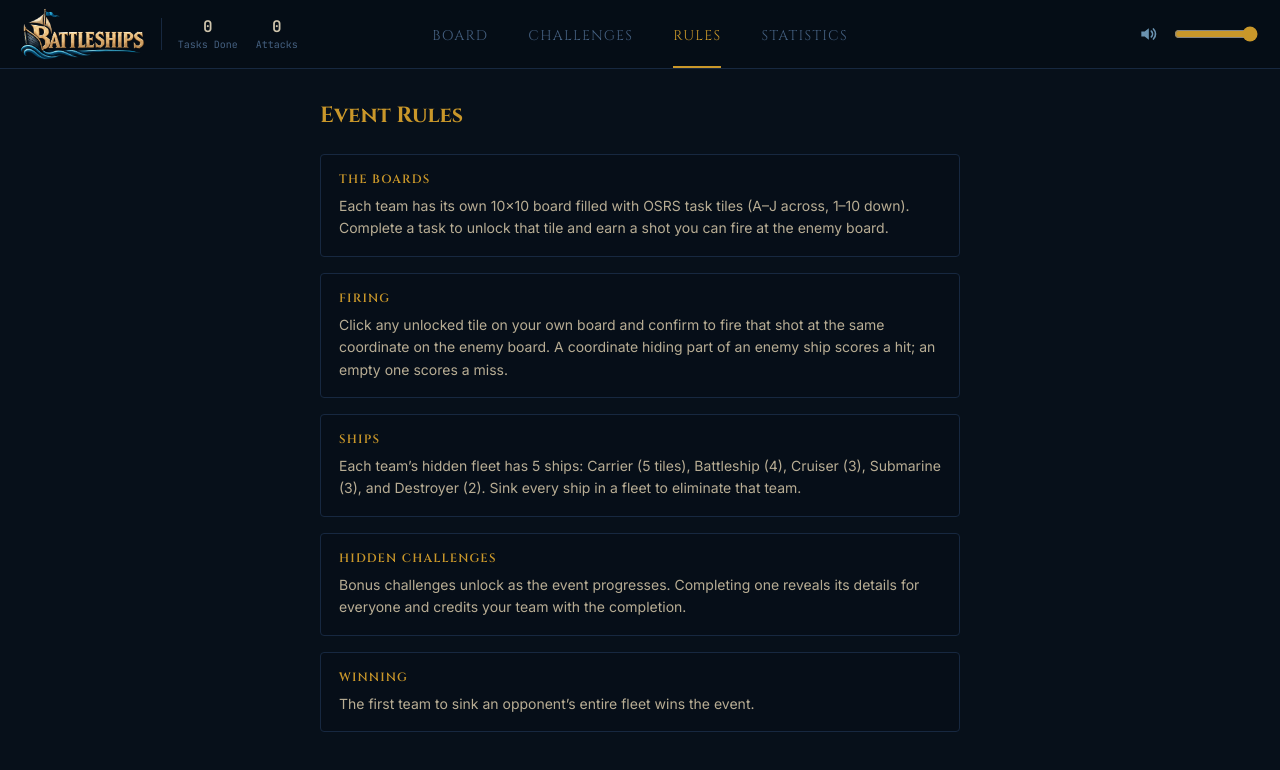
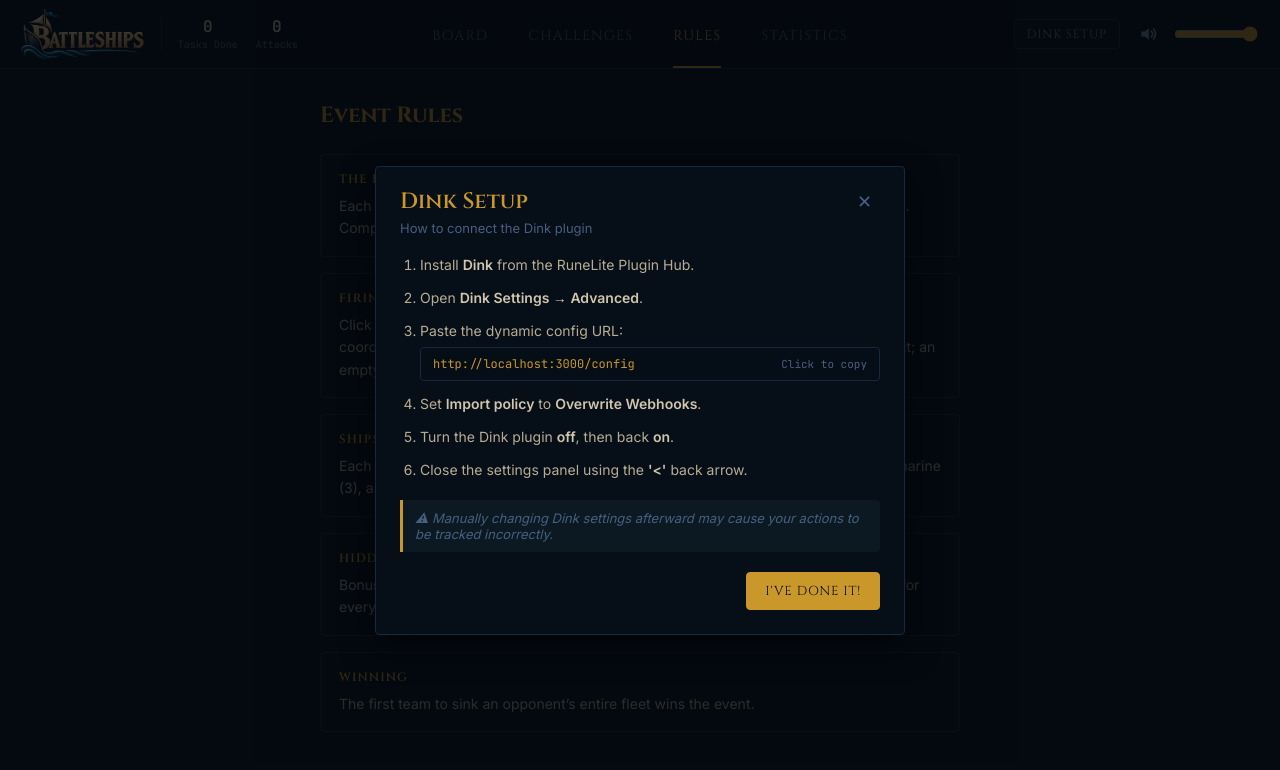
Before and after one commit to L3sius/tea-battleships-bingo-fe, a Vue app: page /rules in a window 1280 px wide. Shown: the top 770 px of the page. Built offline with nearby package versions, Linux system fonts and the light colour scheme; no server answers.

Commit message:
add dink instructions

```diff
--- /dev/null
+++ b/src/assets/dinkSetupModal.css
@@ -0,0 +1,168 @@
+.dink-setup-trigger {
+    flex-shrink: 0;
+    font-family: var(--font-display);
+    font-size: 12px;
+    letter-spacing: 0.08em;
+    text-transform: uppercase;
+    color: var(--color-secondary);
+    background: transparent;
+    border: 1px solid var(--color-border);
+    border-radius: var(--radius);
+    padding: 6px 12px;
+    cursor: pointer;
+    white-space: nowrap;
+    transition: color 0.15s, border-color 0.15s, background 0.15s;
+}
+
+.dink-setup-trigger:hover {
+    color: var(--color-fg);
+    border-color: var(--color-primary);
+    background: var(--color-primary-soft);
+}
+
+.dink-setup-backdrop {
+    position: fixed;
+    inset: 0;
+    z-index: 300;
+    background: rgba(4, 8, 14, 0.78);
+    display: flex;
+    align-items: center;
+    justify-content: center;
+    padding: 16px;
+}
+
+.dink-setup-modal {
+    width: min(480px, 92vw);
+    max-height: 82vh;
+    overflow-y: auto;
+    background: var(--color-bg-alt);
+    border: 1px solid var(--color-border);
+    border-radius: var(--radius);
+    padding: 20px 24px 24px;
+    box-shadow: 0 12px 32px rgba(0, 0, 0, 0.55);
+}
+
+.dink-setup-header {
+    display: flex;
+    align-items: flex-start;
+    justify-content: space-between;
+    gap: 12px;
+    margin-bottom: 18px;
+}
+
+.dink-setup-title {
+    font-family: var(--font-display);
+    font-size: 22px;
+    font-weight: 600;
+    color: var(--color-primary);
+    margin: 0;
+}
+
+.dink-setup-subtitle {
+    font-family: var(--font-sans);
+    font-size: 13px;
+    color: var(--color-muted);
+    margin: 4px 0 0;
+}
+
+.dink-setup-close {
+    flex-shrink: 0;
+    background: none;
+    border: none;
+    color: var(--color-muted);
+    font-size: 18px;
+    cursor: pointer;
+    padding: 4px 8px;
+}
+
+.dink-setup-close:hover {
+    color: var(--color-fg);
+}
+
+.dink-setup-steps {
+    display: flex;
+    flex-direction: column;
+    gap: 12px;
+    margin: 0;
+    padding-left: 20px;
+    font-family: var(--font-sans);
+    font-size: 14px;
+    line-height: 1.5;
+    color: var(--color-fg-dim);
+}
+
+.dink-setup-steps strong {
+    color: var(--color-fg);
+    font-weight: 600;
+}
+
+.dink-setup-code {
+    display: flex;
+    align-items: center;
+    justify-content: space-between;
+    gap: 12px;
+    width: 100%;
+    margin-top: 6px;
+    padding: 8px 12px;
+    background: var(--color-bg-deep);
+    border: 1px solid var(--color-border);
+    border-radius: var(--radius);
+    cursor: pointer;
+    text-align: left;
+    transition: border-color 0.15s;
+}
+
+.dink-setup-code:hover {
+    border-color: var(--color-primary);
+}
+
+.dink-setup-code code {
+    font-family: var(--font-mono);
+    font-size: 12px;
+    color: var(--color-primary);
+    word-break: break-all;
+}
+
+.dink-setup-copy-hint {
+    flex-shrink: 0;
+    font-family: var(--font-mono);
+    font-size: 11px;
+    color: var(--color-muted);
+}
+
+.dink-setup-note {
+    margin: 20px 0 0;
+    padding: 10px 12px;
+    font-family: var(--font-sans);
+    font-size: 13px;
+    font-style: italic;
+    color: var(--color-muted);
+    background: var(--color-card);
+    border-left: 3px solid var(--color-primary);
+    border-radius: 0 var(--radius) var(--radius) 0;
+}
+
+.dink-setup-footer {
+    display: flex;
+    justify-content: flex-end;
+    margin-top: 20px;
+}
+
+.dink-setup-done {
+    font-family: var(--font-display);
+    font-size: 13px;
+    letter-spacing: 0.06em;
+    text-transform: uppercase;
+    color: var(--color-bg-deep);
+    background: var(--color-primary);
+    border: 1px solid var(--color-primary);
+    border-radius: var(--radius);
+    padding: 9px 18px;
+    cursor: pointer;
+    transition: background 0.15s, box-shadow 0.15s;
+}
+
+.dink-setup-done:hover {
+    background: #dca838;
+    box-shadow: 0 0 16px rgba(201, 151, 42, 0.4);
+}
--- a/src/assets/topNav.css
+++ b/src/assets/topNav.css
@@ -23,6 +23,7 @@
     display: flex;
     align-items: center;
     justify-content: flex-end;
+    gap: 12px;
 }
 
 .top-nav-logo {
--- /dev/null
+++ b/src/components/DinkSetupModal.vue
@@ -0,0 +1,109 @@
+<template>
+    <button type="button" class="dink-setup-trigger" @click="open = true">Dink setup</button>
+
+    <Teleport to="body">
+        <div v-if="open" class="dink-setup-backdrop" @click.self="onBackdrop">
+            <div class="dink-setup-modal" role="dialog" aria-label="Dink setup guide">
+                <div class="dink-setup-header">
+                    <div>
+                        <h2 class="dink-setup-title">Dink Setup</h2>
+                        <p class="dink-setup-subtitle">How to connect the Dink plugin</p>
+                    </div>
+                    <button class="dink-setup-close" aria-label="Close" @click="close">✕</button>
+                </div>
+
+                <ol class="dink-setup-steps">
+                    <li>Install <strong>Dink</strong> from the RuneLite Plugin Hub.</li>
+                    <li>Open <strong>Dink Settings → Advanced</strong>.</li>
+                    <li>
+                        Paste the dynamic config URL:
+                        <button type="button" class="dink-setup-code" @click="copyUrl">
+                            <code>{{ configUrl }}</code>
+                            <span class="dink-setup-copy-hint">{{ copied ? 'Copied!' : 'Click to copy' }}</span>
+                        </button>
+                    </li>
+                    <li>Set <strong>Import policy</strong> to <strong>Overwrite Webhooks</strong>.</li>
+                    <li>Turn the Dink plugin <strong>off</strong>, then back <strong>on</strong>.</li>
+                    <li>Close the settings panel using the <strong>'&lt;'</strong> back arrow.</li>
+                </ol>
+
+                <p class="dink-setup-note">
+                    ⚠ Manually changing Dink settings afterward may cause your actions to be tracked
+                    incorrectly.
+                </p>
+
+                <div v-if="forced" class="dink-setup-footer">
+                    <button type="button" class="dink-setup-done" @click="close">I've done it!</button>
+                </div>
+            </div>
+        </div>
+    </Teleport>
+</template>
+
+<script setup lang="ts">
+import '@/assets/dinkSetupModal.css'
+import { onMounted, onUnmounted, ref, watch } from 'vue'
+import { BASE_URL } from '@/api/client'
+
+const SEEN_KEY = 'bb:dink-guide-seen'
+
+const configUrl = `${BASE_URL}/config`
+const open = ref(false)
+/** true only when auto-shown on first visit: dismissable by button / ✕ only */
+const forced = ref(false)
+const copied = ref(false)
+let copyTimer: ReturnType<typeof setTimeout> | undefined
+
+function markSeen() {
+    try {
+        localStorage.setItem(SEEN_KEY, '1')
+    } catch {
+        /* private mode / storage disabled — just show it every load */
+    }
+}
+
+function close() {
+    open.value = false
+    forced.value = false
+    markSeen()
+}
+
+function onBackdrop() {
+    if (!forced.value) close()
+}
+
+function copyUrl() {
+    navigator.clipboard.writeText(configUrl).then(() => {
+        copied.value = true
+        clearTimeout(copyTimer)
+        copyTimer = setTimeout(() => (copied.value = false), 2000)
+    })
+}
+
+function onKey(e: KeyboardEvent) {
+    if (e.key === 'Escape' && !forced.value) close()
+}
+
+watch(open, (isOpen) => {
+    if (isOpen) window.addEventListener('keydown', onKey)
+    else window.removeEventListener('keydown', onKey)
+})
+
+onMounted(() => {
+    let seen = false
+    try {
+        seen = localStorage.getItem(SEEN_KEY) === '1'
+    } catch {
+        seen = false
+    }
+    if (!seen) {
+        open.value = true
+        forced.value = true
+    }
+})
+
+onUnmounted(() => {
+    window.removeEventListener('keydown', onKey)
+    clearTimeout(copyTimer)
+})
+</script>
--- a/src/components/TopNav.vue
+++ b/src/components/TopNav.vue
@@ -23,6 +23,7 @@
         </nav>
 
         <div class="top-nav-aside">
+            <DinkSetupModal />
             <SoundControl />
         </div>
     </header>
@@ -32,6 +33,7 @@
 import '@/assets/topNav.css'
 import { RouterLink } from 'vue-router'
 import SoundControl from '@/components/SoundControl.vue'
+import DinkSetupModal from '@/components/DinkSetupModal.vue'
 
 defineProps<{ tasksCompleted: number; attacksMade: number }>()
 
```
